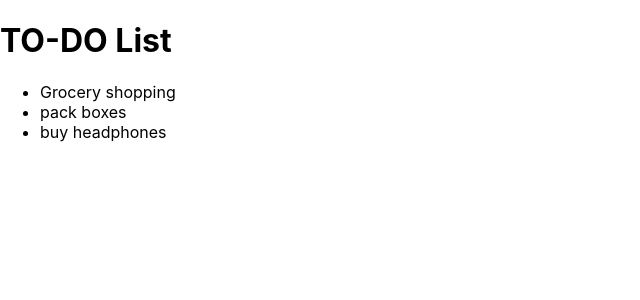
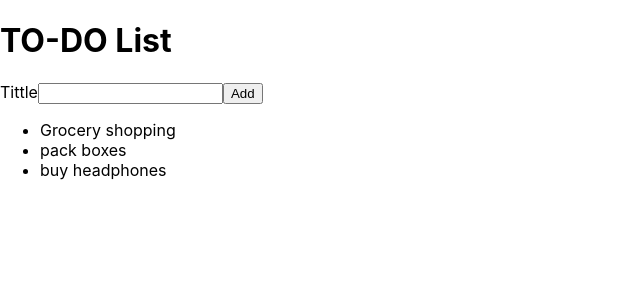
Before and after one commit to Code-the-Dream-School/react-cockatoo, a React (Create React App) app: page / in a window 1280 px wide. Shown: the top 300 px of the page, without its empty margins (0-640 px from the left). Built offline with nearby package versions, Linux system fonts and the light colour scheme.

Commit message:
addtodoform component added

```diff
--- /dev/null
+++ b/src/AddTodoForm.js
@@ -0,0 +1,13 @@
+import React from "react";
+
+function AddTodoForm(){
+return(
+    <form>
+        <label htmlFor="todoTitle">Tittle</label>
+        <input id="todoTitle"/>
+        <button type="submit">Add</button>
+    </form>
+)
+};
+
+export default AddTodoForm;
--- a/src/App.js
+++ b/src/App.js
@@ -1,11 +1,13 @@
-import logo from './logo.svg';
+
 import './App.css';
 import TodoList from './TodoList';
+import AddTodoForm from './AddTodoForm';
 
 function App() {
   return (
     <div>
     <h1>TO-DO List</h1>
+    <AddTodoForm/>
     <TodoList/>
     </div>
   );
--- a/src/TodoList.js
+++ b/src/TodoList.js
@@ -1,4 +1,4 @@
-
+import React from "react";
 const todoList =[{id: 1, tittle: 'Grocery shopping'}, {id: 2, tittle:'pack boxes'}, {id:3, tittle:'buy headphones'}];
 
 function TodoList() {
```
